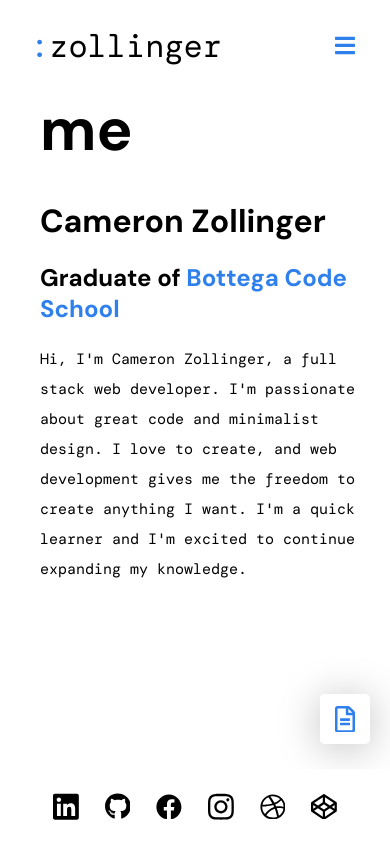
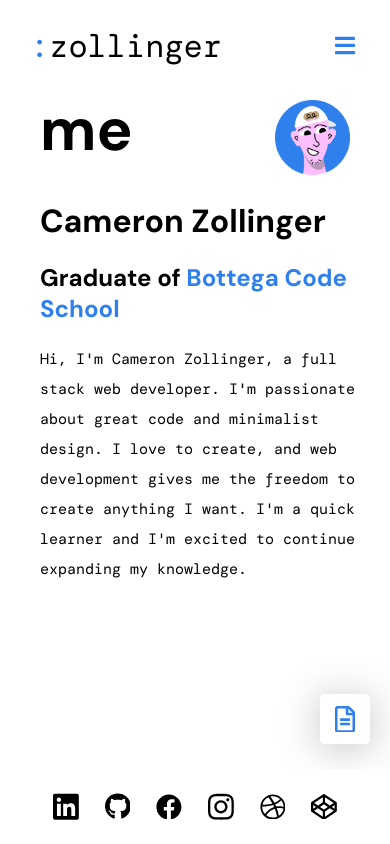
Before and after one commit to z011y/zollinger-portfolio, a Next.js app: page /me in a window 390 px wide. Built offline with nearby package versions, Linux system fonts and the light colour scheme.

Commit message:
added img to me page on mobile

```diff
--- a/pages/me.js
+++ b/pages/me.js
@@ -27,7 +27,10 @@ const Me = () => {
         <LargeCircleTopStyled src="/large-circle.svg" />
         <LargeCircleStyled src="/large-circle.svg" />
         <MeIllustrationStyled src="/me-illustration.svg" />
-        <Title>me</Title>
+        <div>
+          <Title>me</Title>
+          <MobileImg src="/cam-profile-alt.png" />
+        </div>
         <BioContainer>
           <h1>Cameron Zollinger</h1>
           <h2>
@@ -85,6 +88,19 @@ const Title = styled.h1`
   }
   @media (max-width: 400px) {
     font-size: 60px;
+  }
+`;
+
+const MobileImg = styled.img`
+  display: none;
+
+  @media (max-width: 600px) {
+    display: block;
+    width: 75px;
+    position: absolute;
+    z-index: 1;
+    top: 100px;
+    right: 40px;
   }
 `;
 
```
Also changed, not shown: public/cam-profile-alt.png (added).
